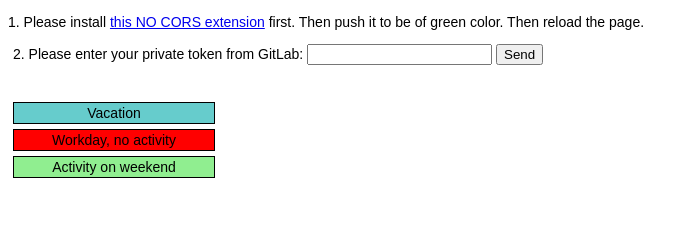
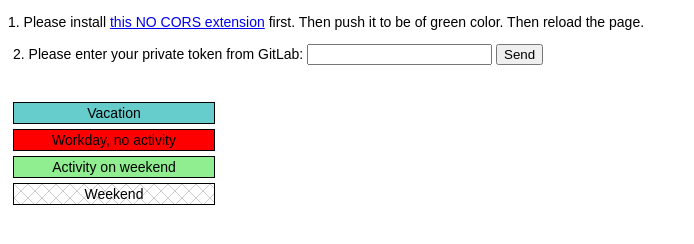
Before and after one commit to miroslavkiev/gitlabStats, a plain HTML site: page index.html in a window 1280 px wide. Shown: the whole page, without its empty margins (0-694 px from the left). Drawn offline with Linux system fonts and the light colour scheme; no server answers.

Commit message:
Improved weekend visualization

```diff
--- a/getStatsFromGitLab.js
+++ b/getStatsFromGitLab.js
@@ -121,6 +121,7 @@ function printTableStats() {
                     let nodeTd = document.createElement("TD");
                     //Highlight activity on weekdays
                     if (checkForWeekends(usersData.uniqueDates[i])) {
+                        document.getElementById(`row${i}`).setAttribute("class","hatching");
                         nodeTd.style.backgroundColor = "#90EE90";
                     }
                     if (checkIfVacation(usersData.names[k], usersData.uniqueDates[i])) {
--- a/index.html
+++ b/index.html
@@ -13,7 +13,10 @@
     <button id="privateTokenSubmit" onclick="submitPrivateToken()">Send</button></div><br><br>
     <table id="tableContainer"></table>
     <br>
-    <div class="vacation">Vacation</div><div class="idle">Workday, no activity</div><div class="weekend">Activity on weekend</div>
+    <div class="vacation">Vacation</div>
+    <div class="idle">Workday, no activity</div>
+    <div class="weekend">Activity on weekend</div>
+    <div class="hatching weekend">Weekend</div>
         <script src="getStatsFromGitLab.js"></script>
 </body>
 </html>
--- a/style.css
+++ b/style.css
@@ -75,3 +75,9 @@ div {
     align-content:center;
     flex-direction:column;
 }
+
+.hatching {
+    background: linear-gradient(45deg,rgba(0, 0, 0, 0) 48%,rgba(0, 0, 0, 0.2) 50%,rgba(0, 0, 0, 0) 52%),linear-gradient(-45deg,rgba(0, 0, 0, 0) 48%,rgba(0, 0, 0, 0.2) 50%,rgba(0, 0, 0, 0) 52%);
+    background-size: 1em 1em;
+    background-color: #fff;
+}
```
